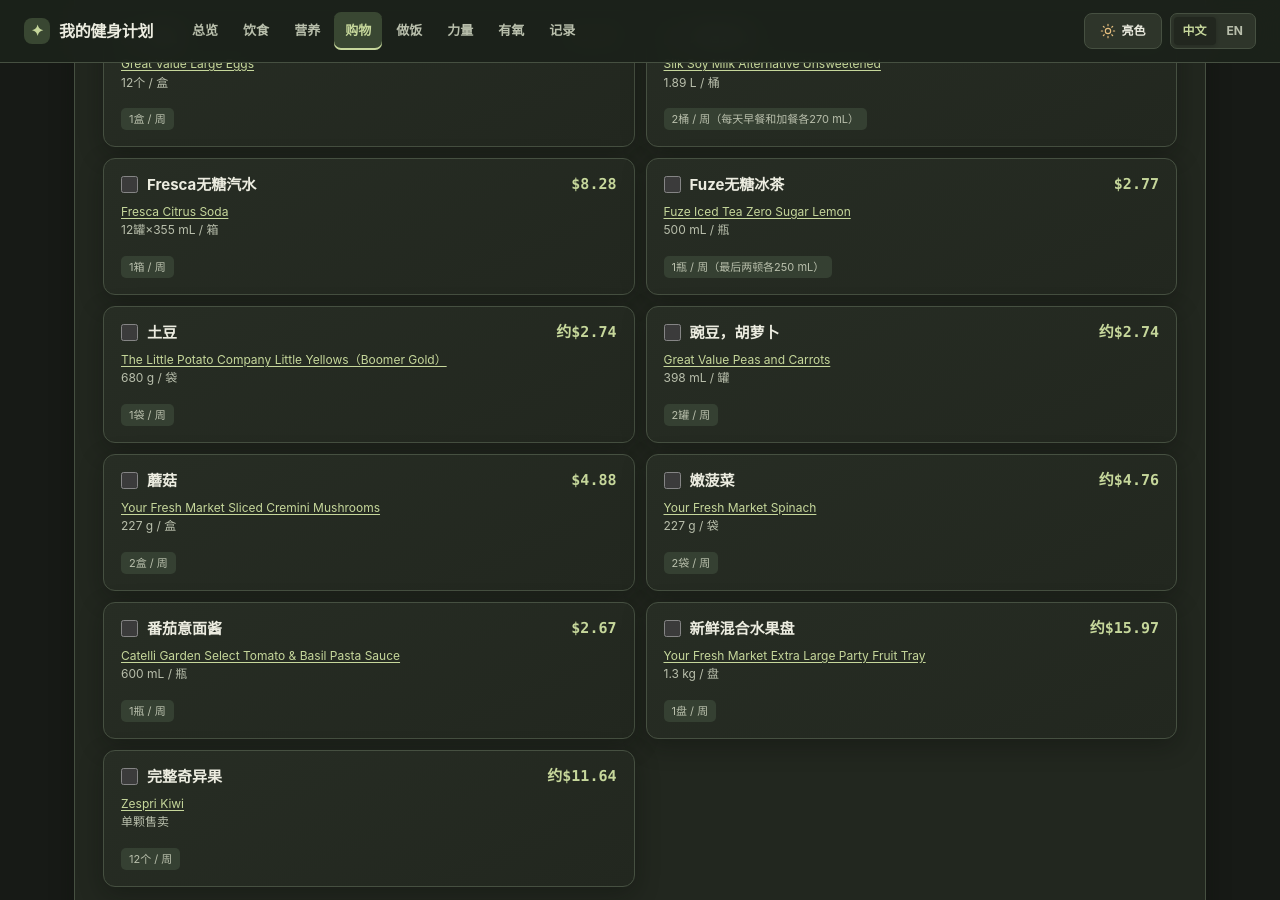
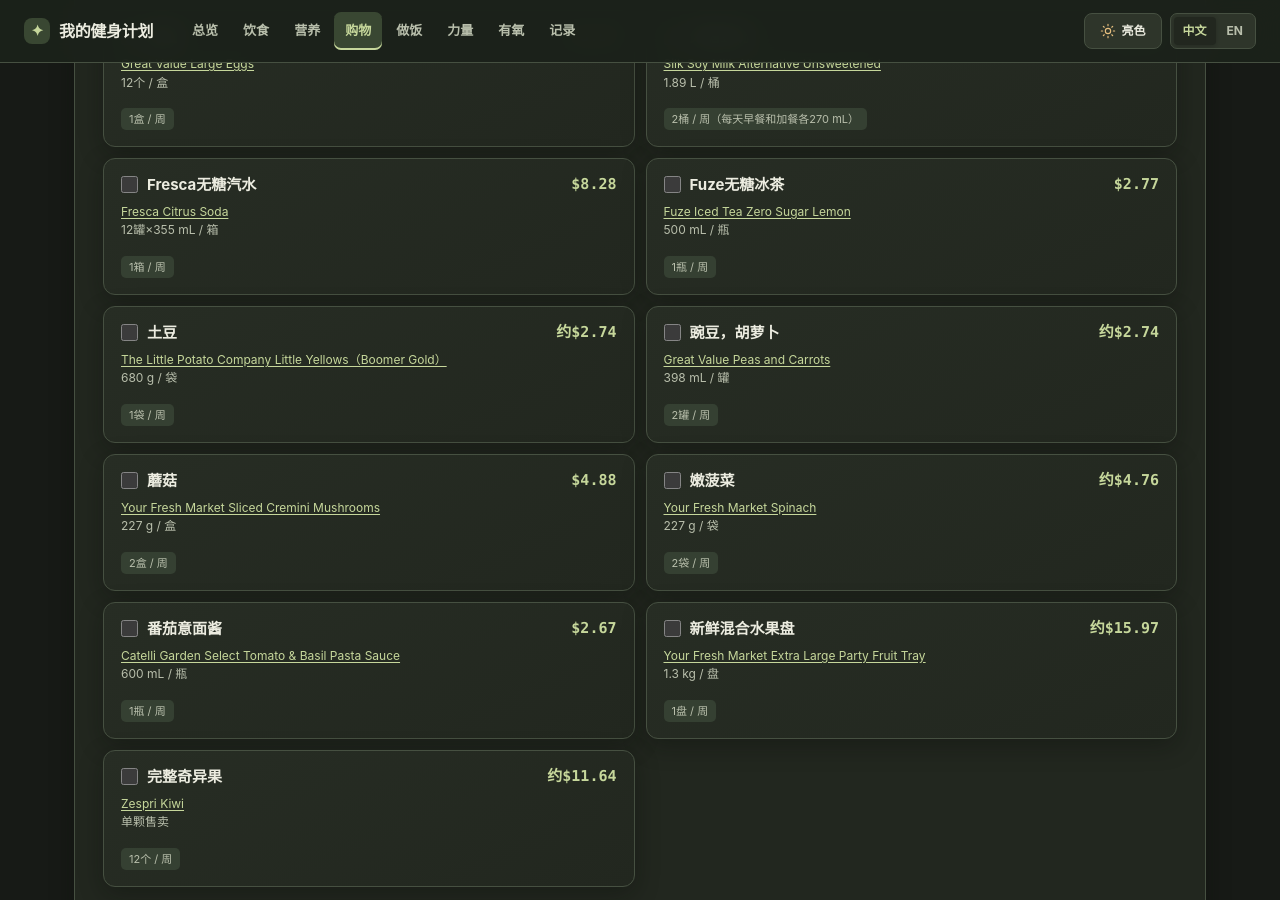
Before and after one commit to yunhaixiang/fitness, a Jekyll site: the page built from shopping.md, in a window 1280 px wide and 900 px high, scrolled down 727 px. Built offline with Jekyll 4.4.1, drawn with Linux system fonts in a browser that asks for light colours.

Commit message:
Simplify Fuze shopping quantity

```diff
--- a/assets/i18n.js
+++ b/assets/i18n.js
@@ -268,7 +268,7 @@
     '无糖豆奶': 'unsweetened soy milk', 'Fresca无糖汽水': 'Fresca zero-sugar soda',
     'Fuze无糖冰茶': 'Fuze zero-sugar iced tea',
     '2桶 / 周（每天早餐和加餐各270 mL）': '2 cartons / week (270 mL with breakfast and 270 mL with the snack each day)',
-    '1瓶 / 周（最后两顿各250 mL）': '1 bottle / week (250 mL with each of the final two meals)',
+    '1瓶 / 周': '1 bottle / week',
     'Chipotle蛋黄酱': 'chipotle mayonnaise',
     '黑胡椒': 'black pepper', '蒜粉': 'garlic powder', '洋葱粉': 'onion powder',
     '红椒粉': 'paprika', '干牛至叶': 'dried oregano', '意式混合香草': 'Italian herb blend',
--- a/shopping.md
+++ b/shopping.md
@@ -62,7 +62,7 @@
 <tr>
 <td>Fuze无糖冰茶</td>
 <td><a href="https://www.walmart.ca/en/ip/Fuze-Iced-Tea-Zero-Sugar-Lemon-Bottle/39X12Q1LJGX0">Fuze Iced Tea Zero Sugar Lemon</a><br>500 mL / 瓶</td>
-<td style="text-align: right;">1瓶 / 周（最后两顿各250 mL）</td>
+<td style="text-align: right;">1瓶 / 周</td>
 <td style="text-align: right;">$2.77</td>
 </tr>
 <tr>
```
